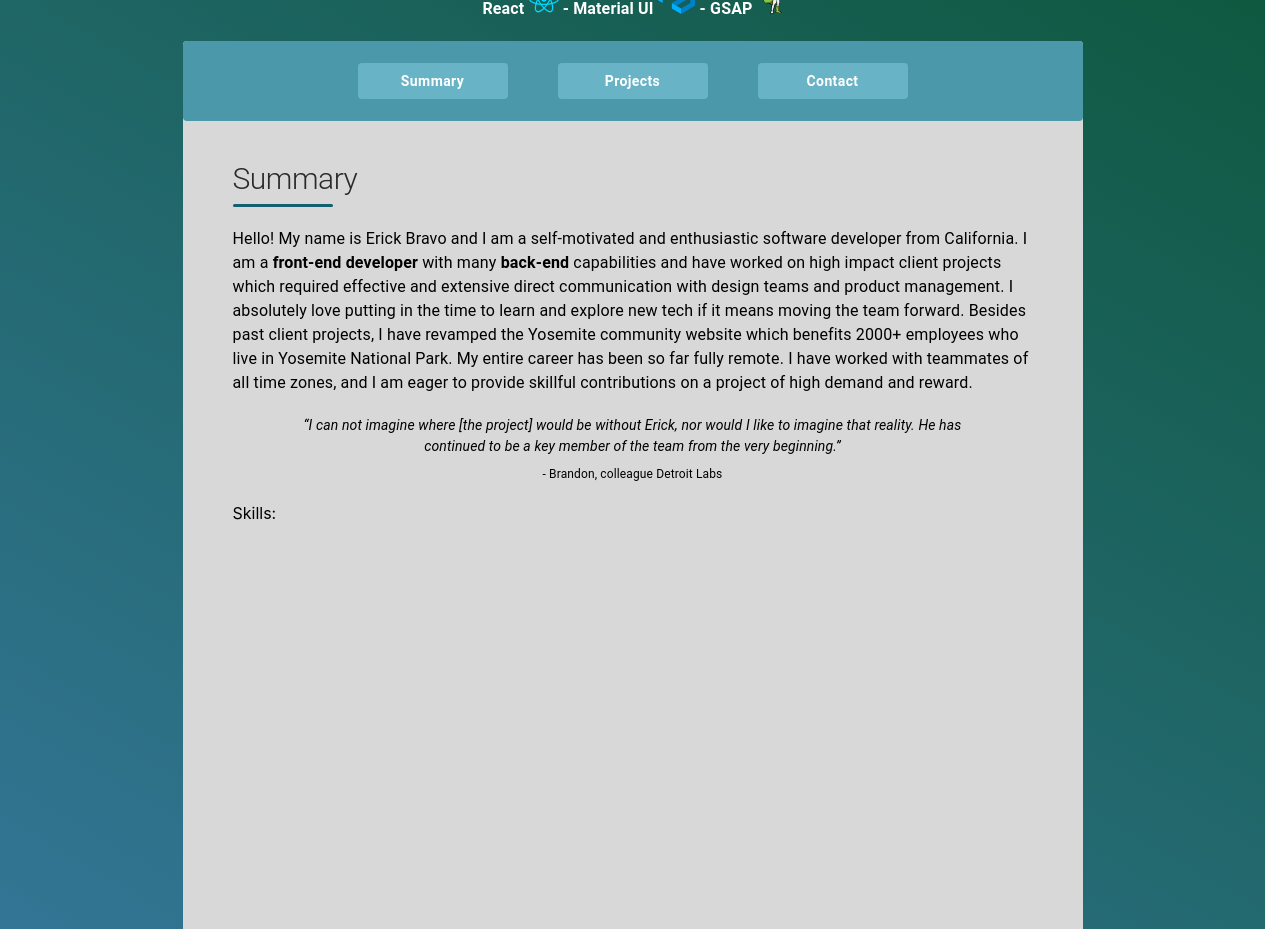
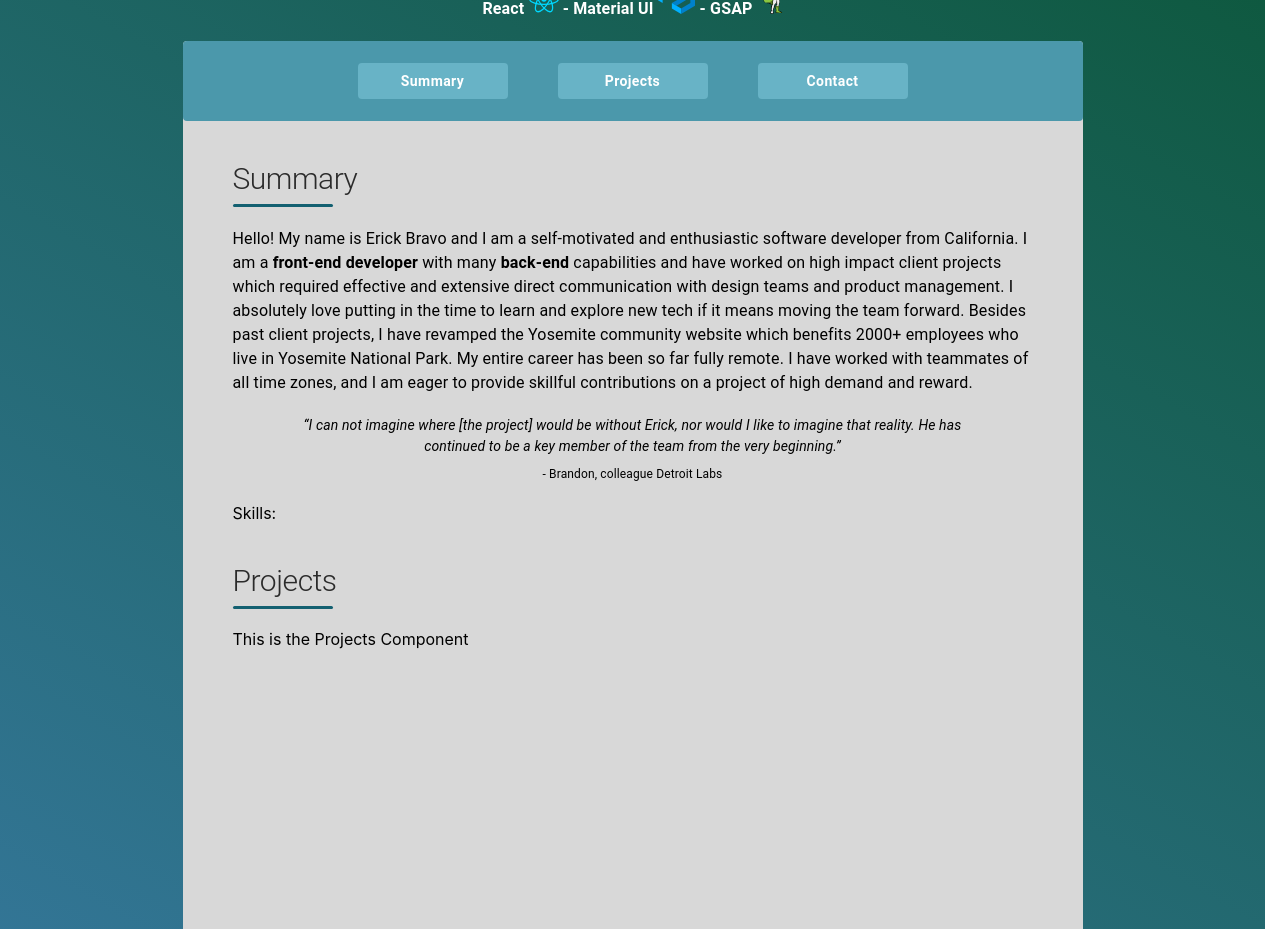
Before and after one commit to Erick-Bravo/Erick-Bravo.github.io, a React (Create React App) app: page / in a window 1280 px wide. Shown: the part 420-1349 px from the top of the page. Built offline with nearby package versions, Linux system fonts and the light colour scheme.

Commit message:
projects section created. propper margin added to contentContainer

```diff
--- a/src/components/Content/Content.tsx
+++ b/src/components/Content/Content.tsx
@@ -2,6 +2,7 @@ import styled from "@emotion/styled";
 import { Box } from "@mui/material";
 import { breakpoints, maxWidths } from "../../StyleTheme/theme";
 import NavBar from "../Navbar/NavBar";
+import Projects from "./Projects/Projects";
 import Summary from "./Summary/Summary";
 
 export const ContentContainer = styled(Box)({
@@ -20,11 +21,18 @@ export const ContentContainer = styled(Box)({
   },
 });
 
+const InnerContent = styled(Box)({
+  padding: "40px 50px",
+});
+
 const Content = () => {
   return (
     <ContentContainer>
       <NavBar />
-      <Summary />
+      <InnerContent>
+        <Summary />
+        <Projects />
+      </InnerContent>
     </ContentContainer>
   );
 };
--- /dev/null
+++ b/src/components/Content/Projects/Projects.tsx
@@ -0,0 +1,18 @@
+import styled from '@emotion/styled';
+import { Box } from '@mui/material';
+import Header from '../Header/Header';
+
+const ProjectsContainer = styled(Box)({
+     marginBottom: '40px'
+})
+
+const Projects = () => {
+    return (
+        <ProjectsContainer>
+            <Header text="Projects" />
+             This is the Projects Component
+        </ProjectsContainer>
+    );
+};
+
+export default Projects;
--- a/src/components/Content/Summary/Summary.tsx
+++ b/src/components/Content/Summary/Summary.tsx
@@ -6,7 +6,7 @@ import Skills from "./Skills";
 
 const SummaryContainer = styled(Box)({
   boxSizing: "border-box",
-  padding: "40px 50px",
+  marginBottom: "40px",
   width: "100%",
 });
 
```
